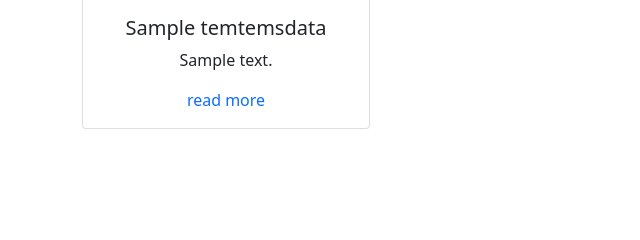
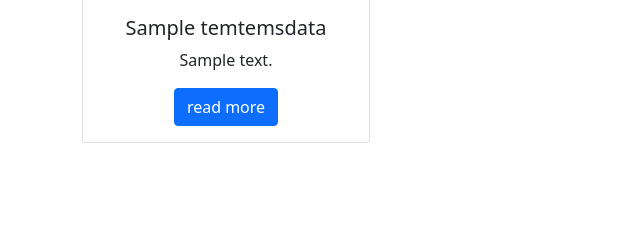
Before and after one commit to Xhiffer/temtemapi, a PHP site: template pages/temtems.php in a window 1280 px wide. Shown: the part 215-455 px from the top of the page, without its empty margins (0-640 px from the left). Run offline with PHP 8.4, Linux system fonts and the light colour scheme; the template is opened without the code that fills it: most values are stand-ins (such as "Sample title", 1, 10 or a date in 2020).

Commit message:
oupsy id

```diff
--- a/pages/temtems.php
+++ b/pages/temtems.php
@@ -17,7 +17,7 @@ $imageData = base64_encode(file_get_contents($image));
                 <div class="card-body">
                     <h5 class="card-title"><?php echo $temtem->name ?></h5>
                     <p class="card-text"><?php echo $temtem->gameDescription ?></p>
-                    <a href=  <?php "./index.php?page=temtem&id=".$temtem->number ?> class="btn btn-primary">read more</a>
+                    <a href=  <?php echo "./index.php?page=temtem&id=".$temtem->number ?> class="btn btn-primary">read more</a>
                 </div>
             </div>
 
```
